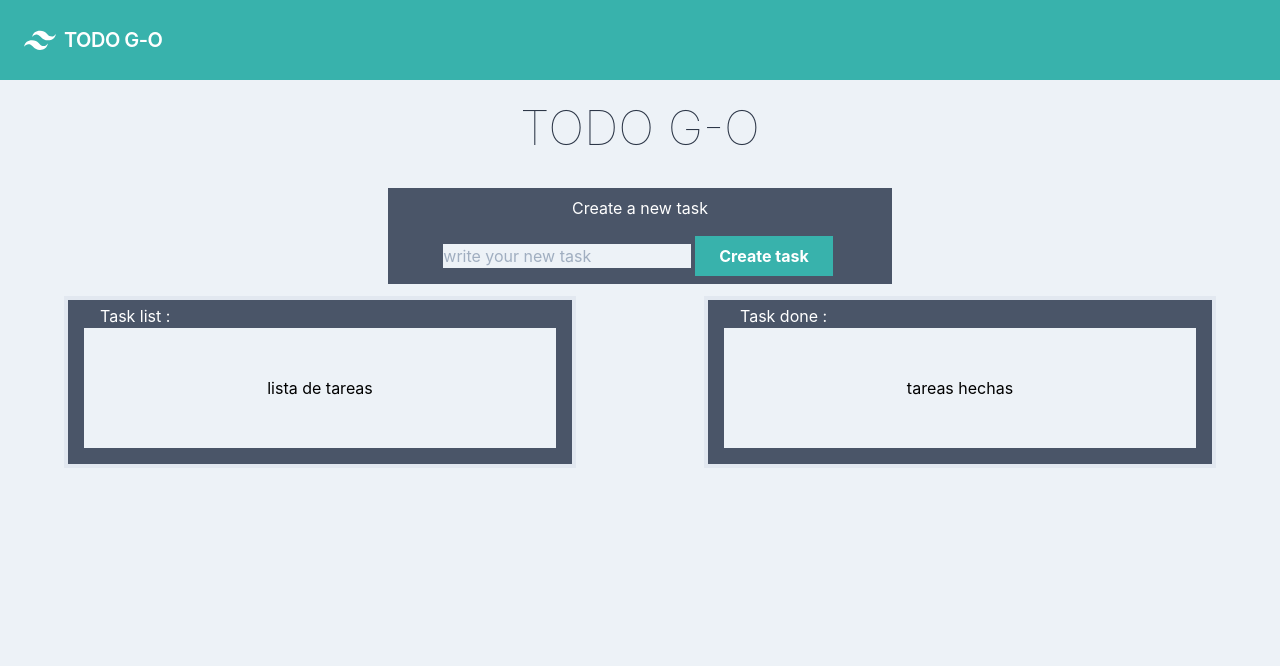
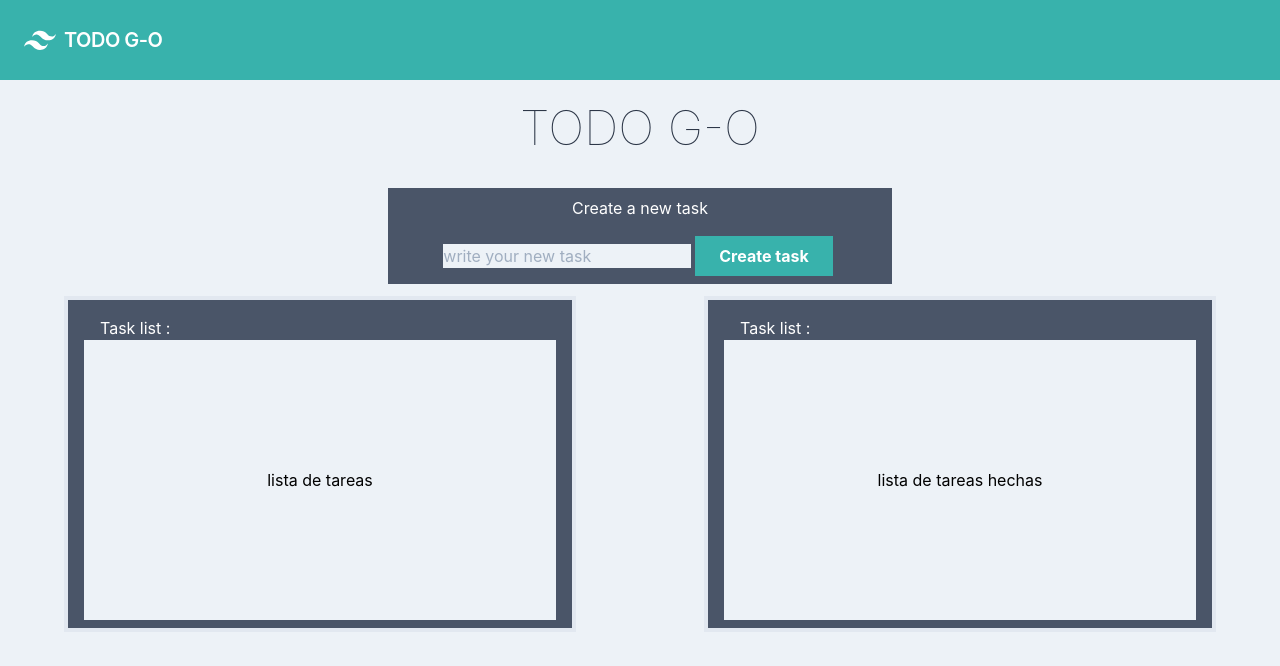
Before and after one commit to enderson1995/todo-app-react, a React (Create React App) app: page / in a window 1280 px wide. Shown: the top 666 px of the page. Built offline with nearby package versions, Linux system fonts and the light colour scheme.

Commit message:
responsive changes

```diff
--- a/src/components/TaskList.js
+++ b/src/components/TaskList.js
@@ -4,16 +4,18 @@ class TaskList extends React.Component {
     render (){
         return(
             <div class="block lg:flex">
-            <div class="lg:flex-auto block bg-gray-700 px-2 lg:px-4 pb-4 border-solid border-4 text-rigth border-solid p-1 mx-auto mt-2 w-full max-w-lg">
+            <div class="block bg-gray-700 px-2 pb-4 border-solid border-4 text-rigth border-solid p-1 mx-auto mt-2 w-full max-w-lg
+                        lg:flex-auto lg:py-32 lg:px-4 lg:pb-2 lg:pt-4">
                 <p class="text-left px-4 text-white">Task list :</p>
-                <div class="block bg-gray-200 py-12">
+                <div class="block bg-gray-200 py-12 lg:py-32 ">
                     lista de tareas
                 </div>
             </div>
-            <div class="lg:flex-auto block bg-gray-700 px-2 lg:px-4 pb-4 border-solid border-4 text-rigth border-solid p-1 mx-auto mt-2 w-full max-w-lg">
-                <p class="text-left px-4 text-white">Task done :</p>
-                <div class="block bg-gray-200 py-12">
-                    tareas hechas
+            <div class="block bg-gray-700 px-2 pb-4 border-solid border-4 text-rigth border-solid p-1 mx-auto mt-2 w-full max-w-lg
+                        lg:flex-auto lg:py-32 lg:px-4 lg:pb-2 lg:pt-4">
+                <p class="text-left px-4 text-white">Task list :</p>
+                <div class="block bg-gray-200 py-12 lg:py-32 ">
+                    lista de tareas hechas
                 </div>
             </div>
             </div>
```
